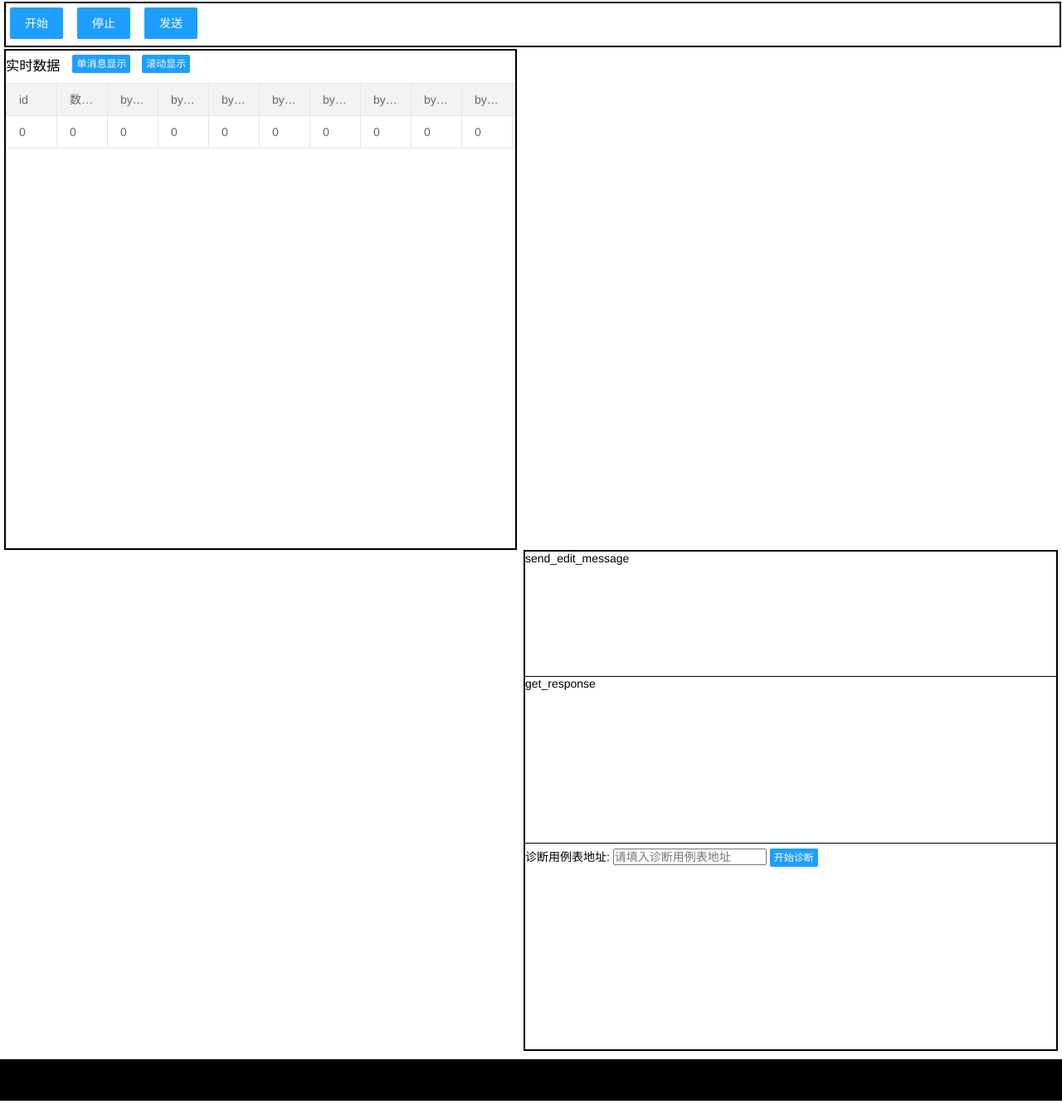
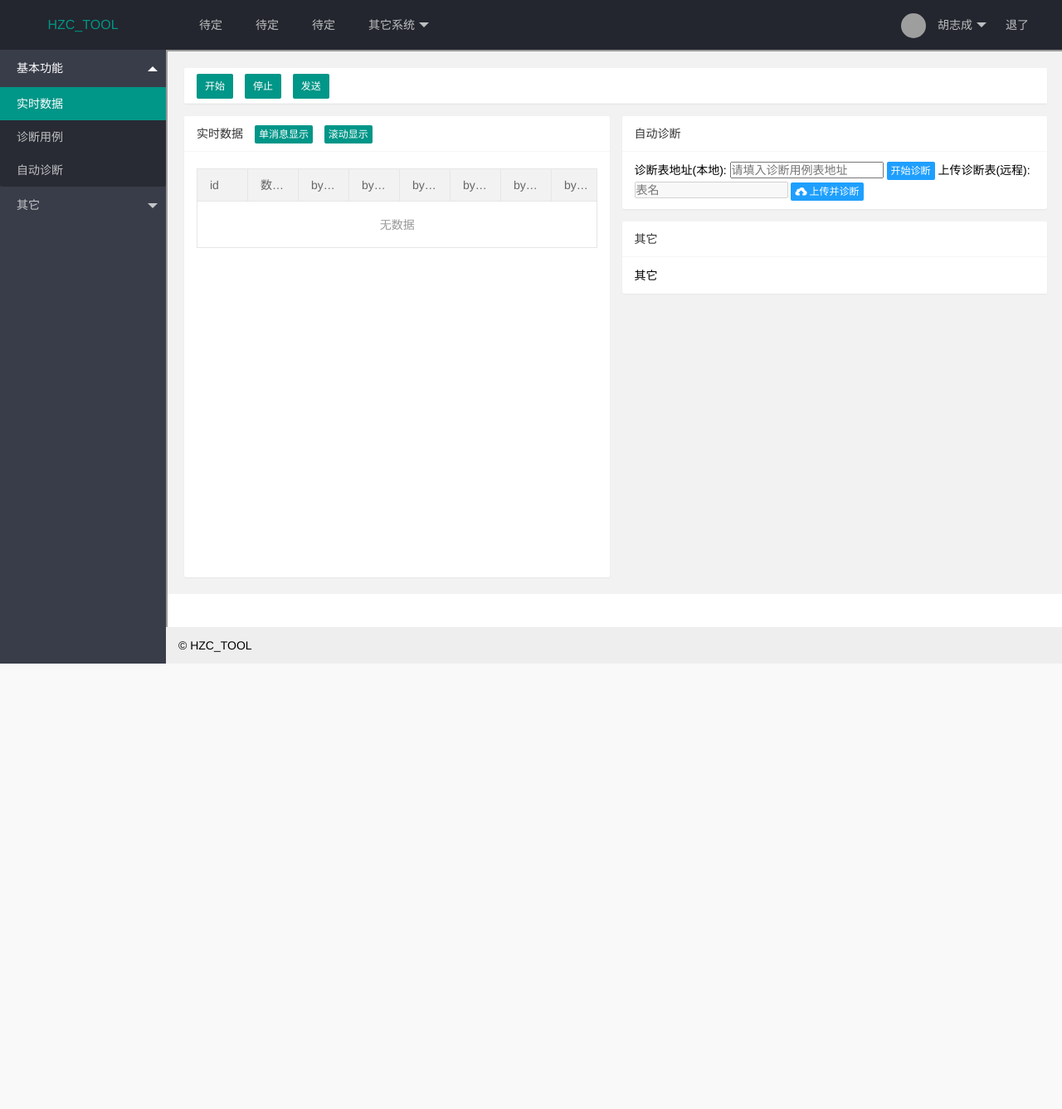
Before and after one commit to junaimiao/uds_on_can, a Flask app: page / in a window 1280 px wide. Shown: the whole page at 83% size. After the commit the page ends 800 px from the top, so only its background shows below. Run offline with Flask 2, Linux system fonts and the light colour scheme; lists and menus that the app fills with data are empty; some libraries are stand-ins or nearby versions; grey boxes are pictures that could not be loaded.

Commit message:
修改代码

```diff
--- a/flask_project_use_socket/app/main.py
+++ b/flask_project_use_socket/app/main.py
@@ -1,6 +1,7 @@
 from flask import Flask, redirect, url_for, render_template, request, abort
 from controllers.login_and_register import login_and_register
 from controllers.home import home
+from werkzeug.utils import secure_filename
 
 from flask_socketio import SocketIO
 # 引入can报文处理文件
@@ -17,6 +18,7 @@
 
 app = Flask(__name__)
 app.config['SECRET_KEY'] = 'hzc'
+app.config['UPLOAD_FOLDER'] = 'upload/'
 # websocket对象实例
 socketio = SocketIO(app)
 
@@ -33,10 +35,31 @@
    # print("open_auto_diagnostic")
    os.system('start python E:\\FileForHZC\\02.git\\project_auto_uds_by_python\\uds_on_can\\auto_diagnostic_final_for_web.py')
 
+@app.route('/uploader', methods = ['GET', 'POST'])
+def uploader():
+   if request.method == 'POST':
+      f = request.files['file']
+      # f.save(os.path.join(app.config['UPLOAD_FOLDER'],secure_filename(f.filename)))
+      # f.save(os.path.join(app.config['UPLOAD_FOLDER'],f.filename))
+      basepath = os.path.dirname(__file__)  # 当前文件所在路径
+      upload_path = os.path.join(basepath, 'upload',secure_filename(f.filename))  #注意：没有的文件夹一定要先创建，不然会提示没有该路径
+      # print(upload_path)
+      f.save(upload_path)
+      # 向自动诊断脚本发送excel地址
+      r.set("excel_name",upload_path)
+      # 启动诊断脚本
+      Process(target = open_auto_diagnostic()).start()
+      return {"result":"ok"}
+
 @app.route('/')
 def index():
    # r = redis.StrictRedis("127.0.0.1",6379)
-   return render_template("views/home.html")
+   return render_template("views/home_final.html")
+
+@app.route('/message')
+def message():
+   # r = redis.StrictRedis("127.0.0.1",6379)
+   return render_template("views/message.html")
 
 @app.route("/auto_diagnostic",methods = ["GET"])
 def auto_diagnostic():
--- a/flask_project_use_socket/app/templates/views/home.html
+++ b/flask_project_use_socket/app/templates/views/home.html
@@ -6,7 +6,6 @@
 		<link rel="stylesheet" href="../../static/layui/css/layui.css" media="all" />
 		<script type="text/javascript" src="https://cdnjs.cloudflare.com/ajax/libs/socket.io/2.3.0/socket.io.js"></script>
 		<script type="text/javascript" src="https://cdn.bootcss.com/jquery/3.3.1/jquery.min.js"></script>
-		<script src="../../static/layui/layui.all.js"></script>
 		<title>自动化诊断工具</title>
 
 	</head>
@@ -129,6 +128,7 @@
 		</div>
 
 	</body>
+	<script src="../../static/layui/layui.all.js"></script>
 	<script>
 
 
@@ -223,7 +223,7 @@
 			window.stop = function() {
 				namespace = '/Socket';
 				let socket = io.connect("http://" + document.domain + ':' + location.port + namespace);
-				socket.emit("stop", {
+				socket.emit("message", {
 					"data": "stop"
 				});
 				// socket.on('stop', function(res) {
@@ -236,7 +236,7 @@
 			window.send = function() {
 				namespace = '/Socket';
 				let socket = io.connect("http://" + document.domain + ':' + location.port + namespace);
-				socket.emit("send", {
+				socket.emit("message", {
 					"data": "send"
 				});
 				// socket.on('response', function(res) {
--- /dev/null
+++ b/flask_project_use_socket/app/templates/views/home_final.html
@@ -0,0 +1,108 @@
+<!DOCTYPE html>
+<html lang="en">
+
+<head>
+  <meta charset="UTF-8">
+  <meta name="viewport" content="width=device-width, initial-scale=1.0">
+  <link rel="stylesheet" href="../../static/layui/css/layui.css" media="all" />
+  <script type="text/javascript" src="https://cdnjs.cloudflare.com/ajax/libs/socket.io/2.3.0/socket.io.js"></script>
+  <script type="text/javascript" src="https://cdn.bootcss.com/jquery/3.3.1/jquery.min.js"></script>
+  <title>自动化诊断工具</title>
+</head>
+
+<body>
+  <div class="layui-layout layui-layout-admin">
+    <div class="layui-header">
+      <div class="layui-logo">HZC_TOOL</div>
+      <!-- 头部区域（可配合layui已有的水平导航） -->
+      <ul class="layui-nav layui-layout-left">
+        <li class="layui-nav-item"><a href="">待定</a></li>
+        <li class="layui-nav-item"><a href="">待定</a></li>
+        <li class="layui-nav-item"><a href="">待定</a></li>
+        <li class="layui-nav-item">
+          <a href="javascript:;">其它系统</a>
+          <dl class="layui-nav-child">
+            <dd><a href="">邮件管理</a></dd>
+            <dd><a href="">消息管理</a></dd>
+            <dd><a href="">授权管理</a></dd>
+          </dl>
+        </li>
+      </ul>
+      <ul class="layui-nav layui-layout-right">
+        <li class="layui-nav-item">
+          <a href="javascript:;">
+            <img src="http://t.cn/RCzsdCq" class="layui-nav-img">
+            胡志成
+          </a>
+          <dl class="layui-nav-child">
+            <dd><a href="">基本资料</a></dd>
+            <dd><a href="">安全设置</a></dd>
+          </dl>
+        </li>
+        <li class="layui-nav-item"><a href="">退了</a></li>
+      </ul>
+    </div>
+
+    <div class="layui-side layui-bg-black">
+      <div class="layui-side-scroll">
+        <!-- 左侧导航区域（可配合layui已有的垂直导航） -->
+        <ul class="layui-nav layui-nav-tree"  lay-filter="nav_left">
+          <li class="layui-nav-item layui-nav-itemed">
+            <a class="" href="javascript:;">基本功能</a>
+            <dl class="layui-nav-child">
+              <dd class="layui-this"><a href="javascript:;">实时数据</a></dd>
+              <dd><a href="javascript:;">诊断用例</a></dd>
+              <dd><a href="javascript:;">自动诊断</a></dd>
+              <!-- <dd><a href="">超链接</a></dd> -->
+            </dl>
+          </li>
+          <li class="layui-nav-item">
+            <a href="javascript:;">其它</a>
+            <dl class="layui-nav-child">
+              <dd><a href="javascript:;">其它</a></dd>
+              <dd><a href="javascript:;">其它</a></dd>
+              <dd><a href="">其它</a></dd>
+            </dl>
+          </li>
+          <!-- <li class="layui-nav-item"><a href="">云市场</a></li>
+          <li class="layui-nav-item"><a href="">发布商品</a></li> -->
+        </ul>
+      </div>
+    </div>
+
+    <div class="layui-body">
+      <!-- 内容主体区域 -->
+      <!-- <div style="padding: 15px;">内容主体区域</div> -->
+      <!-- <div class="message">
+        aaaa
+      </div>
+
+      <div class="diagnosticCase">
+        bbbbbb
+      </div> -->
+
+      <div class="message">
+        <iframe src="http://127.0.0.1:5000/message" style="width: 100%;height: 700px;"></iframe>
+      </div>
+    </div>
+
+    <div class="layui-footer">
+      <!-- 底部固定区域 -->
+      © HZC_TOOL
+    </div>
+  </div>
+</body>
+<script src="../../static/layui/layui.all.js"></script>
+<script>
+  layui.use('element', function () {
+    var element = layui.element; //导航的hover效果、二级菜单等功能，需要依赖element模块
+
+    //监听导航点击
+    element.on('nav(nav_left)', function (elem) {
+      //console.log(elem)
+      layer.msg(elem.text());
+    });
+  });
+</script>
+
+</html>
--- /dev/null
+++ b/flask_project_use_socket/app/templates/views/message.html
@@ -0,0 +1,376 @@
+<!DOCTYPE html>
+<html lang="en">
+
+<head>
+    <meta charset="UTF-8">
+    <meta name="viewport" content="width=device-width, initial-scale=1.0">
+    <link rel="stylesheet" href="../../static/layui/css/layui.css" media="all" />
+    <script type="text/javascript" src="https://cdnjs.cloudflare.com/ajax/libs/socket.io/2.3.0/socket.io.js"></script>
+    <script type="text/javascript" src="https://cdn.bootcss.com/jquery/3.3.1/jquery.min.js"></script>
+    <title>自动化诊断工具</title>
+
+</head>
+<style>
+    * {
+        padding: 0;
+        margin: 0;
+        overflow-x: hidden;
+        overflow-y: hidden;
+    }
+</style>
+
+<body>
+    <div style="padding: 20px; background-color: #F2F2F2;">
+        <div class="layui-row layui-col-space15">
+            <div class="layui-col-md12">
+                <div class="layui-card">
+                    <div class="layui-card-header">
+                        <button type="button" class="layui-btn layui-btn-sm" onclick="start()">开始</button>
+                        <button type="button" class="layui-btn layui-btn-sm" onclick="stop()">停止</button>
+                        <button type="button" class="layui-btn layui-btn-sm" onclick="send()">发送</button>
+                    </div>
+                </div>
+            </div>
+            <div class="layui-col-md6">
+                <div class="layui-card" style="height: 556px;">
+                    <div class="layui-card-header">实时数据
+                        <button type="button" class="layui-btn layui-btn-xs layui-btn-sm" style="margin-left: 10px;"
+                            onclick="cheDiagnosticStatus()">单消息显示</button>
+                        <button type="button" class="layui-btn layui-btn-xs layui-btn-sm">滚动显示</button>
+                    </div>
+                    <div class="layui-card-body">
+                        <table class="layui-hide" id="test"></table>
+                    </div>
+                </div>
+            </div>
+            <div class="layui-col-md6">
+                <div class="layui-card">
+                    <div class="layui-card-header">自动诊断</div>
+                    <div class="layui-card-body">
+                        <label for="diagnostic_case_table">诊断表地址(本地):</label>
+                        <input id="diagnostic_case_table" type="text" placeholder="请填入诊断用例表地址" />
+                        <!-- <a href="#">开始自动诊断</a> -->
+                        <button type="button" class="layui-btn layui-btn-xs layui-btn-normal"
+                            onclick="start_diagnostic()">开始诊断</button>
+
+                        <label for="diagnostic_case_table">上传诊断表(远程):</label>
+                        <input id="diagnostic_case_table" type="text" placeholder="表名" disabled="disabled" />
+                        <!-- <a href="#">开始自动诊断</a> -->
+                        <button type="button" class="layui-btn layui-btn-xs layui-btn-normal" id="test3"><i
+                                class="layui-icon"></i>上传并诊断</button>
+                        <!-- <button type="button" class="layui-btn layui-btn-xs layui-btn-normal" onclick="start_diagnostic_by_remote()">上传并诊断</button> -->
+                    </div>
+                </div>
+            </div>
+            <div class="layui-col-md6">
+                <div class="layui-card">
+                    <div class="layui-card-header">其它</div>
+                    <div class="layui-card-body">
+                        其它
+                    </div>
+                </div>
+            </div>
+        </div>
+    </div>
+</body>
+<script src="../../static/layui/layui.all.js"></script>
+<script>
+    layui.use(['table', 'layer', 'upload'], function () {
+        var table = layui.table;
+        var layer = layui.layer;
+        var $ = layui.jquery,
+            upload = layui.upload;
+
+
+
+        upload.render({ //允许上传的文件后缀
+            elem: '#test3',
+            url: 'http://127.0.0.1:5000/uploader',
+            accept: 'file',
+            // before: function (obj) {
+            //     // layer.tips('接口地址：' + this.url, this.item, { tips: 1 });
+            // 	// console.log(obj);
+            // },
+            done: function (res) {
+                layer.msg('上传成功');
+                console.log(res)
+
+                stop(); //发送停止接收数据消息
+
+                layer.open({
+                    // area:['100%','100%'],
+                    type: 3,
+                    // title:"提示",
+                    content: "自动诊断中",
+                    // shade: [0.8, '#393D49'],
+                    closeBtn: 0,
+                    btn: 0,
+                });
+
+                layer.msg('诊断开始，请耐心等待诊断结束');
+
+                namespace = '/Socket';
+                let socket = io.connect("http://" + document.domain + ':' + location.port + namespace);
+                socket.emit("message", {
+                    "data": "start_diagnostic"
+                });
+
+                socket.on('diagnostic_status', function (res) {
+                    // var t = res.data;
+                    // $("#t").text(t);
+                    console.log(res["data"]);
+                    if (res["data"] == "diagnostic_stop") {
+                        layer.closeAll();
+                    }
+                });
+            }
+        });
+
+        var data = new Array();
+        var tableIns = table.render({
+            elem: '#test'
+            // ,url:'http://127.0.0.1:5000/'
+            // ,cellMinWidth: 80 //全局定义常规单元格的最小宽度，layui 2.2.1 新增
+            ,
+            cols: [
+                [{
+                    field: '0',
+                    title: 'id'
+                },
+                {
+                    field: '1',
+                    title: '数据长度'
+                },
+                {
+                    field: '2',
+                    title: 'byte7'
+                },
+                {
+                    field: '3',
+                    title: 'byte6'
+                },
+                {
+                    field: '4',
+                    title: 'byte5'
+                },
+                {
+                    field: '5',
+                    title: 'byte4'
+                },
+                {
+                    field: '6',
+                    title: 'byte3'
+                },
+                {
+                    field: '7',
+                    title: 'byte2'
+                },
+                {
+                    field: '8',
+                    title: 'byte1'
+                },
+                {
+                    field: '9',
+                    title: 'byte0'
+                },
+                {
+                    field: '10',
+                    title: 'time'
+                },
+                ]
+            ],
+            data: data,
+            id: "test"
+        });
+
+
+        window.start = function () {
+            namespace = '/Socket';
+            let socket = io.connect("http://" + document.domain + ':' + location.port + namespace);
+            socket.emit("message", {
+                "data": "start"
+            });
+            socket.on('response', function (res) {
+                // var t = res.data;
+                // $("#t").text(t);
+                dataAnalyse(res);
+
+            });
+        }
+
+        window.stop = function () {
+            namespace = '/Socket';
+            let socket = io.connect("http://" + document.domain + ':' + location.port + namespace);
+            socket.emit("message", {
+                "data": "stop"
+            });
+            // socket.on('stop', function(res) {
+            // 	// var t = res.data;
+            // 	// $("#t").text(t);
+            // 	dataAnalyse(res);
+            // });
+        }
+
+        window.send = function () {
+            namespace = '/Socket';
+            let socket = io.connect("http://" + document.domain + ':' + location.port + namespace);
+            socket.emit("message", {
+                "data": "send"
+            });
+            // socket.on('response', function(res) {
+            // 	// var t = res.data;
+            // 	// $("#t").text(t);
+            // 	dataAnalyse(res);
+            // });
+        }
+
+        window.dataAnalyse = function (res) {
+            // console.log(res);
+            // data = [res];
+            temp = res.data.split(" ");
+            //去除数组空值
+            temp = temp.filter(function (s) {
+                return s && s.trim();
+            })
+            let temp_data = [];
+            for (let i = 0; i < temp.length; i++) {
+                temp_data[i.toString()] = temp[i];
+            }
+            // temp = JSON.stringify(temp);
+
+            data.push(temp);
+
+            // console.log(temp);
+            // data.push(res);
+            // console.log(data);
+            table.render({
+                elem: '#test',
+                // ,url:'http://127.0.0.1:5000/'
+                // ,cellMinWidth: 80 //全局定义常规单元格的最小宽度，layui 2.2.1 新增
+                height: 490,
+                cols: [
+                    [
+                        {
+                            field: '0',
+                            title: 'id'
+                        },
+                        {
+                            field: '1',
+                            title: '数据长度'
+                        },
+                        {
+                            field: '2',
+                            title: 'byte7'
+                        },
+                        {
+                            field: '3',
+                            title: 'byte6'
+                        },
+                        {
+                            field: '4',
+                            title: 'byte5'
+                        },
+                        {
+                            field: '5',
+                            title: 'byte4'
+                        },
+                        {
+                            field: '6',
+                            title: 'byte3'
+                        },
+                        {
+                            field: '7',
+                            title: 'byte2'
+                        },
+                        {
+                            field: '8',
+                            title: 'byte1'
+                        },
+                        {
+                            field: '9',
+                            title: 'byte0'
+                        },
+                        {
+                            field: '10',
+                            title: 'time'
+                        },
+                    ]
+                ]
+                // ,page:true
+                ,
+                page: {
+                    layout: ['count', 'prev', 'page', 'next', 'skip'] //自定义分页布局
+                    ,
+                    curr: Math.ceil(data.length / 10) //设定初始在第 5 页
+                    ,
+                    groups: 1 //只显示 1 个连续页码
+                },
+                limit: 10,
+                data: data,
+            });
+        }
+
+        window.start_diagnostic = function () {
+            diagnostic_case_table_address = $("#diagnostic_case_table").val();
+
+            $.ajax({
+                url: "auto_diagnostic",
+                data: {
+                    "diagnostic_case_table_address": diagnostic_case_table_address
+                },
+                dataType: "JSON",
+                type: "GET",
+                success: function (result) {
+                    console.log(result);
+                }
+            });
+
+            stop(); //发送停止接收数据消息
+
+            layer.open({
+                // area:['100%','100%'],
+                type: 3,
+                // title:"提示",
+                content: "自动诊断中",
+                // shade: [0.8, '#393D49'],
+                closeBtn: 0,
+                btn: 0,
+            });
+
+            layer.msg('诊断开始，请耐心等待诊断结束');
+
+            namespace = '/Socket';
+            let socket = io.connect("http://" + document.domain + ':' + location.port + namespace);
+            socket.emit("message", {
+                "data": "start_diagnostic"
+            });
+
+            socket.on('diagnostic_status', function (res) {
+                // var t = res.data;
+                // $("#t").text(t);
+                console.log(res["data"]);
+                if (res["data"] == "diagnostic_stop") {
+                    layer.closeAll();
+                }
+            });
+            // layer.closeAll()
+        }
+
+        // window.cheDiagnosticStatus = function(){
+        // 	namespace = '/Socket2';
+        // 	let socket = io.connect("http://" + document.domain + ':' + location.port + namespace);
+        // 	socket.emit("message", {
+        // 		"data": "start"
+        // 	});
+        // 	socket.on('response', function(res) {
+        // 		// var t = res.data;
+        // 		// $("#t").text(t);
+        // 		console.log(res)
+
+        // 	});
+        // }
+
+    });
+</script>
+
+</html>
```
